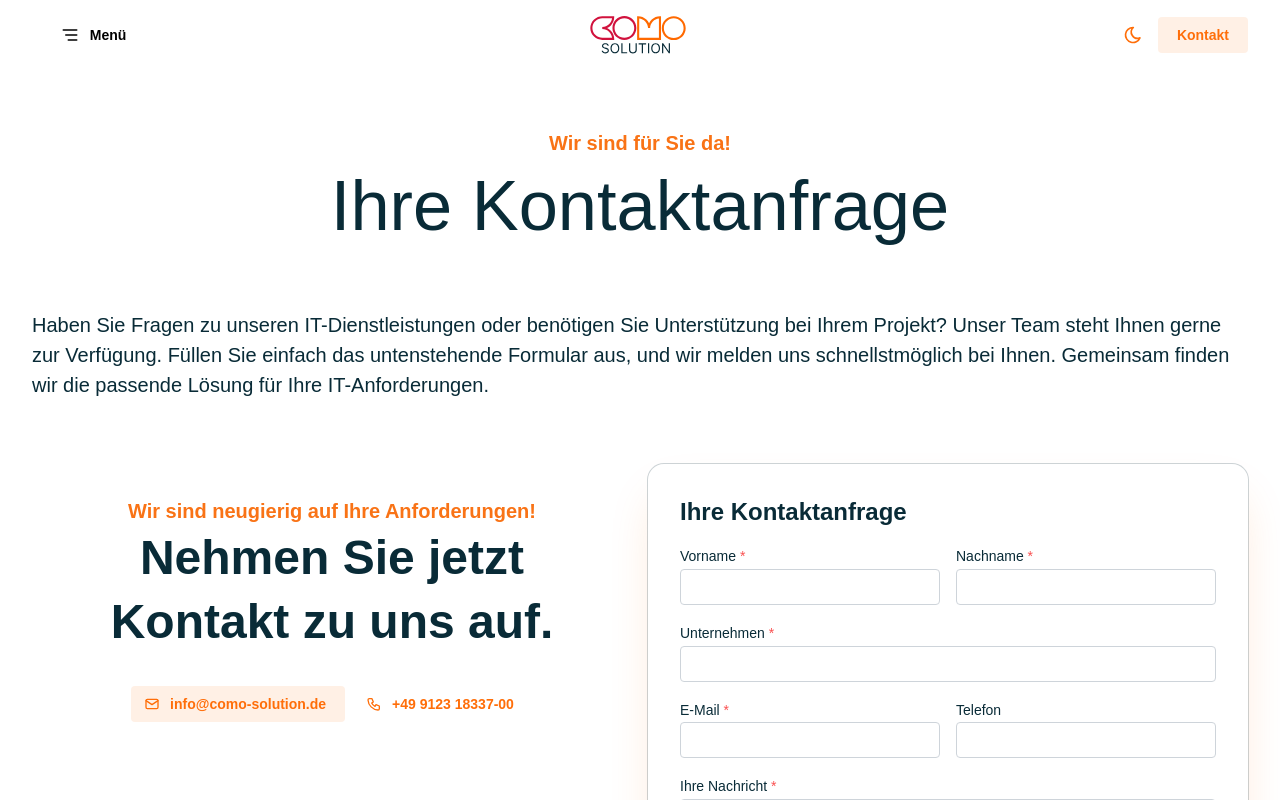
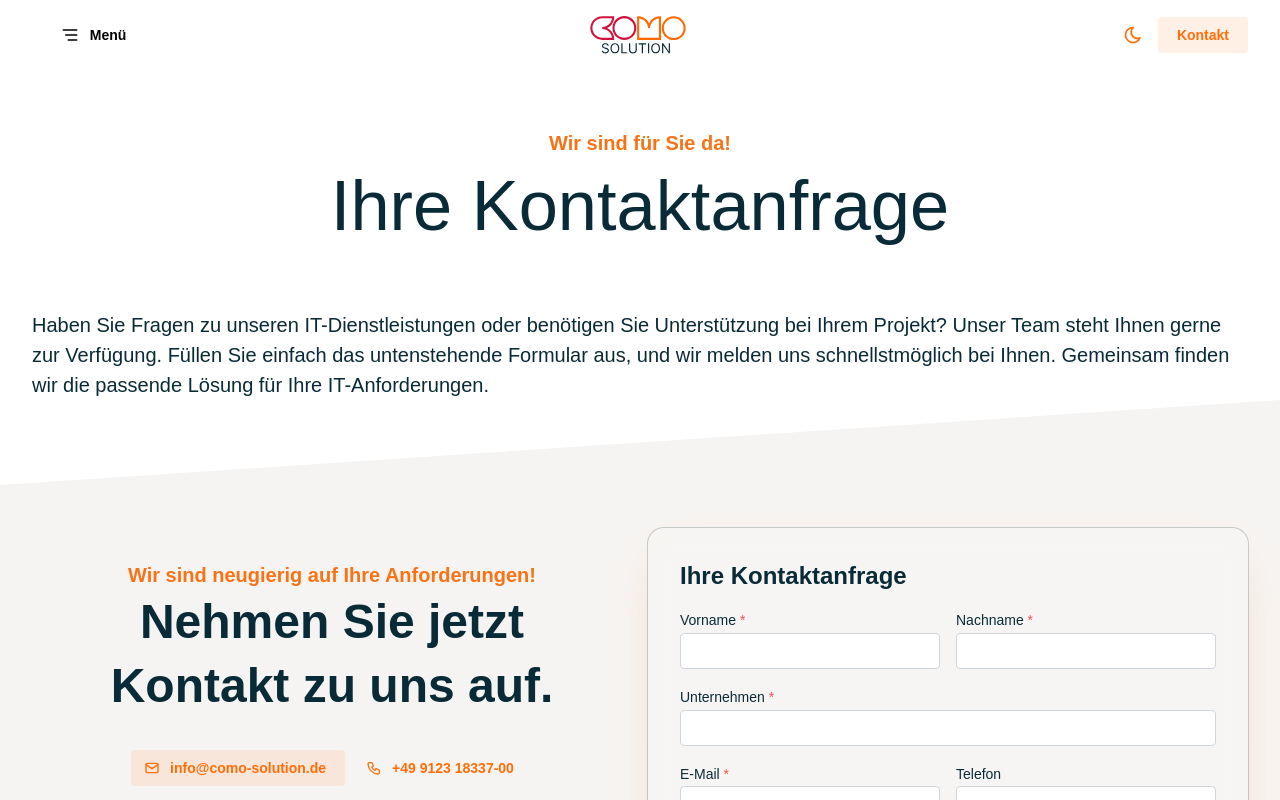
Before and after one commit to comosolution/como-website, a Next.js app: page /contact in a window 1280 px wide. Shown: the top 800 px of the page. Built offline with nearby package versions, Linux system fonts and the light colour scheme; a web font is replaced by a local one.

Commit message:
add angled bg

```diff
--- a/src/app/components/contact.tsx
+++ b/src/app/components/contact.tsx
@@ -27,7 +27,12 @@ export default function Contact() {
     setData({ ...data, [e.target.name]: e.target.value });
 
   return (
-    <main id="contact" className={`relative z-30 ${twoCols} mb-32 px-8 py-16`}>
+    <div className="relative isolate">
+      <div className="absolute w-full h-full -z-10 bg-[var(--light)] clip-angled" />
+      <main
+        id="contact"
+        className={`relative z-30 ${twoCols} mb-32 px-8 py-32`}
+      >
         <div className="flex flex-col items-center gap-8 pt-8 lg:h-min lg:sticky lg:top-4">
           <div className="flex flex-col text-center">
             <header className="flex flex-col">
@@ -158,5 +163,6 @@ export default function Contact() {
           <FormSuccess />
         )}
       </main>
+    </div>
   );
 }
--- a/src/app/sections/benefits.tsx
+++ b/src/app/sections/benefits.tsx
@@ -6,7 +6,9 @@ import benefits from "./../data/benefits.json";
 
 export default function Benefits() {
   return (
-    <section className="flex flex-col gap-16 pt-64 pb-16">
+    <div className="relative isolate -mx-7">
+      <div className="absolute w-full h-full -z-10 bg-[var(--light)] clip-angled" />
+      <section className="flex flex-col gap-16 px-8 py-32">
         <header className={`${header} justify-between`}>
           <h5 className="lg:w-3/4 px-4">
             Über 14 Jahre Innovation + Expertise – Ihr zuverlässiger Partner für{" "}
@@ -40,5 +42,6 @@ export default function Benefits() {
           })}
         </div>
       </section>
+    </div>
   );
 }
--- a/src/app/style/globals.css
+++ b/src/app/style/globals.css
@@ -25,6 +25,7 @@
 .dark {
   --background-rgb: 0, 0, 0;
   --foreground-rgb: 255, 255, 255;
+  --light: #222222;
   --layers: #092b37;
   --highlight-rgb: 255, 105, 0;
   --filter-inverted: none;
@@ -240,6 +241,10 @@ img.inverted {
   z-index: -1000;
 }
 
+.clip-angled {
+  clip-path: polygon(0 10%, 100% 0%, 100% 90%, 0% 100%);
+}
+
 .muted {
   color: rgba(var(--foreground-rgb), 0.7);
 }
```
Lines whose indentation alone changed are shown as unchanged.
